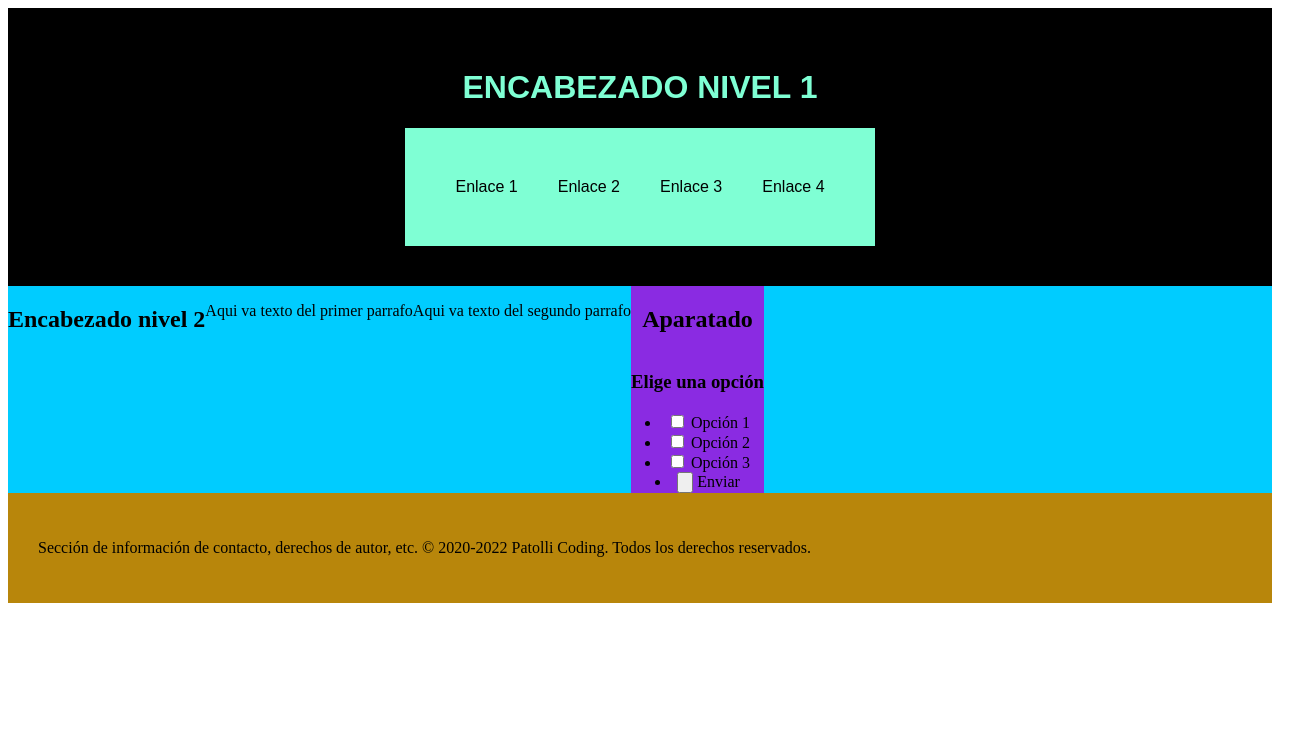
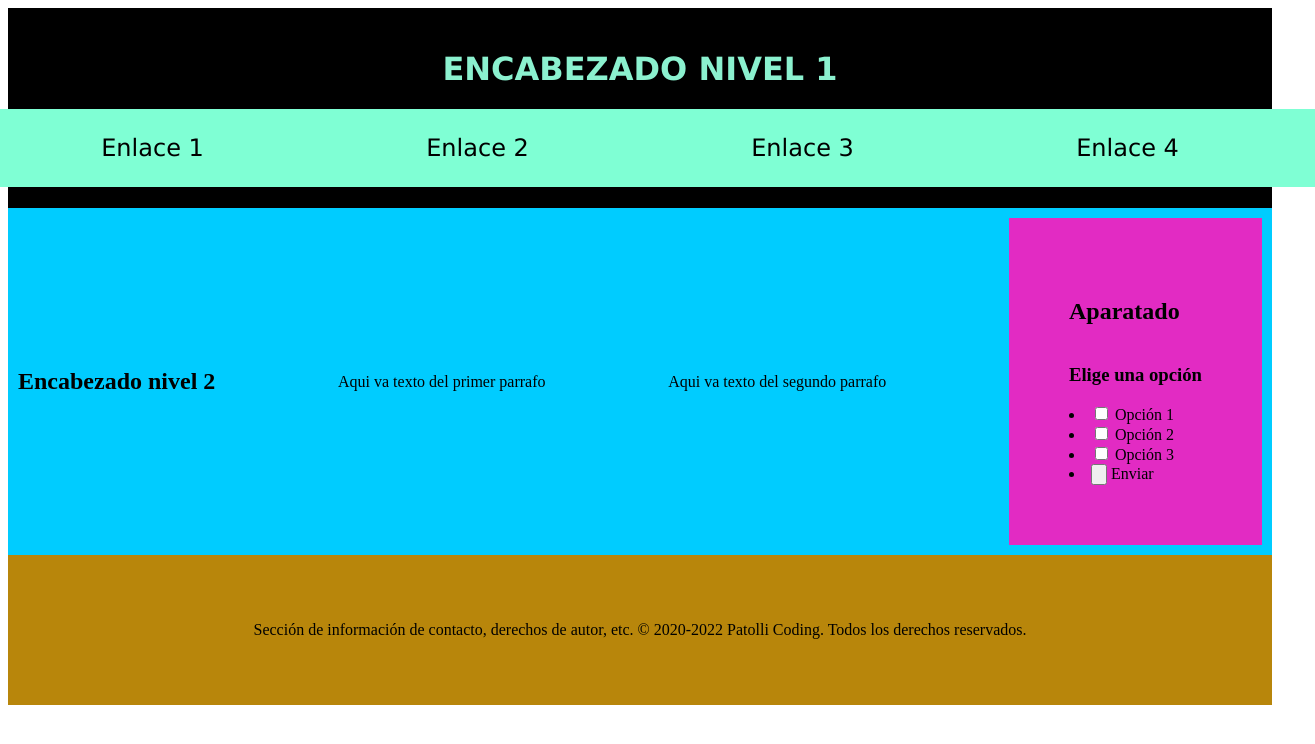
Before and after one commit to Psilocybe28/Lenguaje-HTML, a plain HTML site: page lenguajehtml1.html in a window 1280 px wide. Shown: the whole page, 1315 px wide, since content can reach past the window. Drawn offline with Linux system fonts and the light colour scheme.

Commit message:
final version

```diff
--- a/estilolenguajehtml.css
+++ b/estilolenguajehtml.css
@@ -1,48 +1,64 @@
 .container{
-    color: aquamarine;
+    color: rgb(139, 241, 207);
     background-color: black;
+    text-decoration: none;
     display: flex;
-    font-family: Arial, Helvetica, sans-serif;
-    padding: 40px;
+    justify-content: center;
+    align-items: center;
+    font-family:'Lucida Sans', 'Lucida Sans Regular', 'Lucida Grande', 'Lucida Sans Unicode', Geneva, Verdana, sans-serif;
     flex-direction: column;
-    align-items: center;
+    height: 200px;
 
 
 }
 .navi{
     display: flex;
-    color: aquamarine;
+    color: rgb(0, 0, 0);
     background-color: aquamarine;
     text-decoration: none;
-    padding: 30px;
+    padding: 25px;
+    justify-content: first baseline;
+
 }
 .links{
     color: black;
     background-color: aquamarine;
     display: flex;
-    padding: 20px;
+    padding: auto;
     text-decoration: none;
-    align-content: space-around;
+    justify-content: center;
+    width: 325px;
+    font-size: x-large;
 }
 .container2{
     color: black;
     background-color: rgb(0, 204, 255);
     display: flex;
+    padding: 10px;
+    justify-content: space-between;
     flex-direction: row;
-   align-items: left;
+    align-items: center;
+
+}
+.encabezado2{
+    display: flex;
+    flex-direction: column;
+    justify-content: left;
+    align-items:center
+
 }
 .aside{
     color: black;
-    background-color: blueviolet;
+    background-color: rgb(226, 43, 195);
     display: flex;
-    flex-direction: column;
-    text-align: center;
-    align-content: right;
-
+flex-direction: column;
+justify-content: center;
+padding: 60px;
 }
 .foot{
     color: black;
     background-color: darkgoldenrod;
-    padding: 30px;
-    align-content: center;
+    padding: 50px;
+    text-align: center;
+    ;
 }
--- a/lenguajehtml1.html
+++ b/lenguajehtml1.html
@@ -18,17 +18,19 @@
         </nav>
     </header>
     <main>
-        <section class="container2">
-            <h2>Encabezado nivel 2</h2>
-
+        <section>
+            <div class="container2">
+            <h2 class="encabezado2">Encabezado nivel 2</h2>
+            <br>
             <p>Aqui va texto del primer parrafo</p>
+            </br>
 
             <p>Aqui va texto del segundo parrafo</p>
+        </br>
+            <aside class="aside">
 
-    <div>
-        <aside class="aside" >
-            <h2>Aparatado</h2>
-            <h3> Elige una opción</h3>
+            <h2 >Aparatado</h2>
+            <h3>Elige una opción</h3>
             <form>
                 <li>
                      <input type="checkbox" id="Opcion 1">
@@ -46,9 +48,10 @@
                  <input type="button">
                    <label for="button">Enviar</label>
              </li>
-          </form>
-        </aside>
-    </div>
+            </form>
+                </aside>
+            </div>
+
         </section>
     </main>
     <footer class="foot">
```
Also changed, not shown: Language.html (+0 -1 lines).
